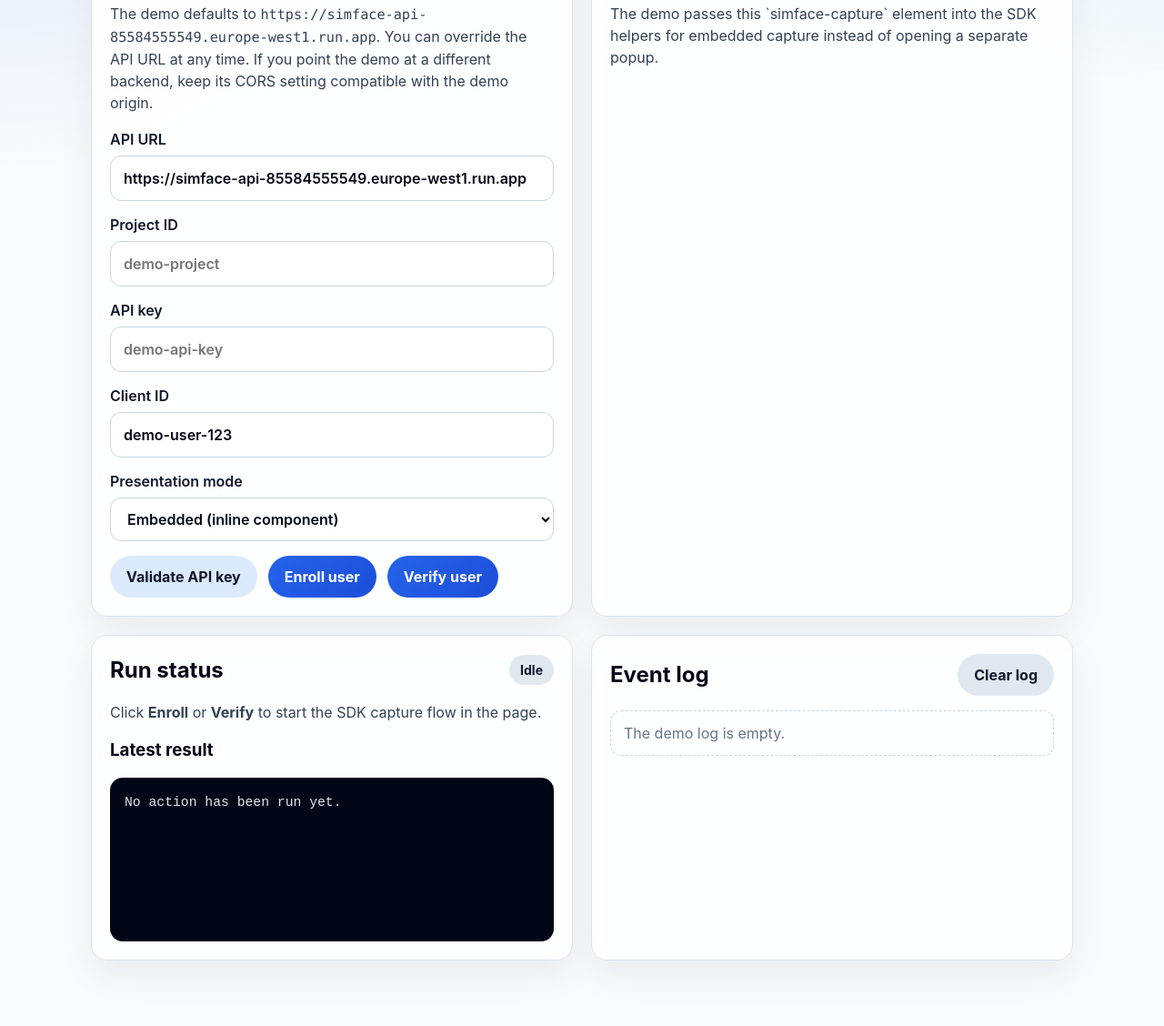
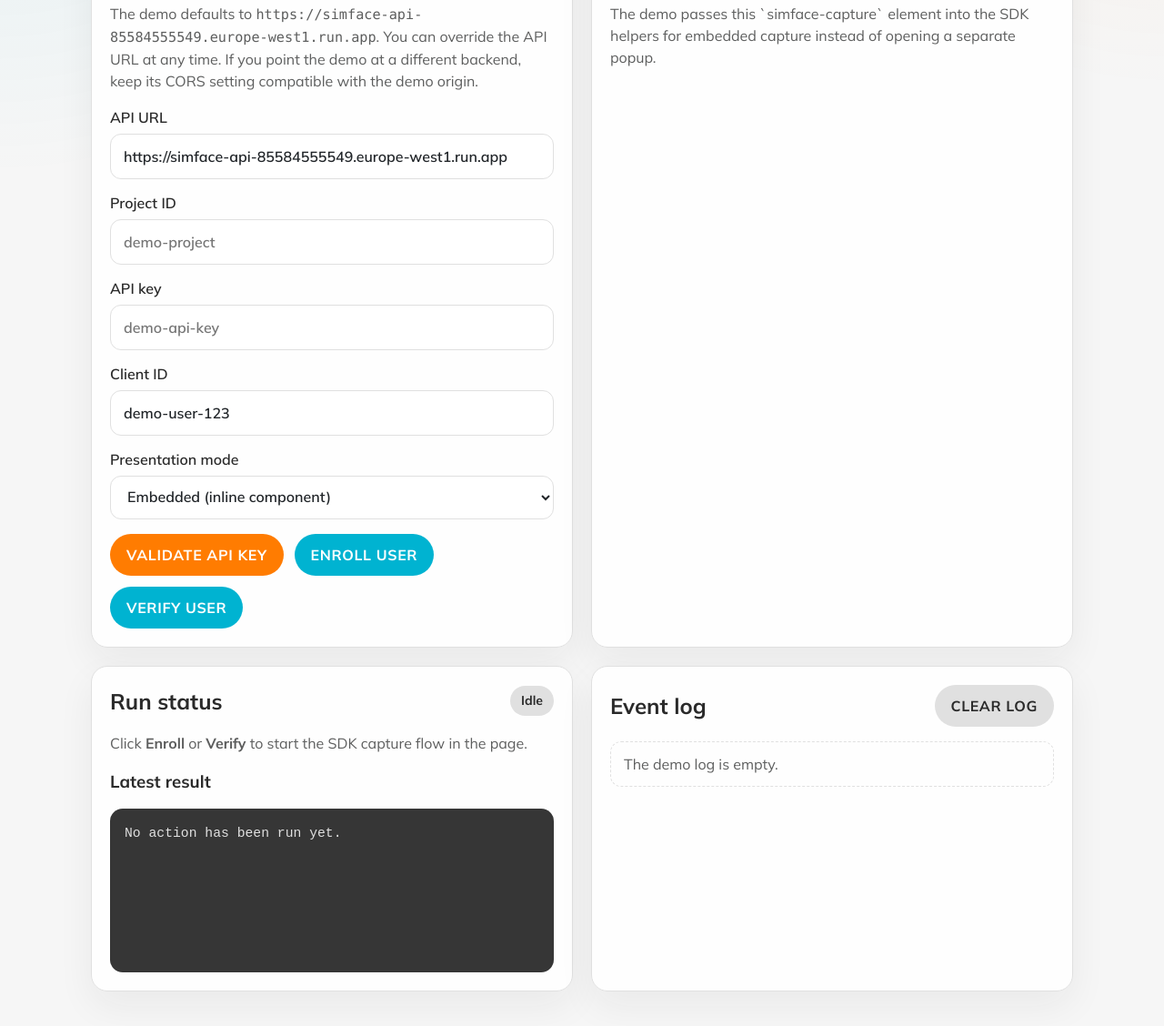
Before and after one commit to Simprints/Biometrics-Simface-SDK, a website built with Vite: page demo/index.html in a window 1280 px wide. Shown: the part 282-1410 px from the top of the page at 91% size. Before the commit the page ends 1386 px from the top, so only its background shows below. Built offline with nearby package versions, Linux system fonts and the light colour scheme.

Commit message:
Update styles and typography for consistency with new UI branding
- Replaced `Inter` with `Mulish` font across the app.
- Updated color palette and background gradients for a more modern look.
- Enhanced button styles with uppercase text transformations.
- Adjusted element spacing, borders, and shadows for improved visual hierarchy.

```diff
--- a/demo/index.html
+++ b/demo/index.html
@@ -3,6 +3,9 @@
   <head>
     <meta charset="UTF-8" />
     <meta name="viewport" content="width=device-width, initial-scale=1.0" />
+    <link rel="preconnect" href="https://fonts.googleapis.com" />
+    <link rel="preconnect" href="https://fonts.gstatic.com" crossorigin />
+    <link href="https://fonts.googleapis.com/css2?family=Mulish:wght@400;600;700;800&display=swap" rel="stylesheet" />
     <title>SimFace Demo</title>
   </head>
   <body>
--- a/demo/src/styles.css
+++ b/demo/src/styles.css
@@ -1,10 +1,10 @@
 :root {
   color-scheme: light;
-  font-family: Inter, ui-sans-serif, system-ui, -apple-system, BlinkMacSystemFont, 'Segoe UI', sans-serif;
+  font-family: 'Mulish', sans-serif;
   line-height: 1.5;
   font-weight: 400;
-  color: #0f172a;
-  background: #f8fafc;
+  color: #212529;
+  background: #F6F6F6;
 }
 
 * {
@@ -15,9 +15,9 @@ body {
   margin: 0;
   min-height: 100vh;
   background:
-    radial-gradient(circle at top left, rgba(37, 99, 235, 0.12), transparent 25%),
-    radial-gradient(circle at top right, rgba(14, 165, 233, 0.12), transparent 20%),
-    #f8fafc;
+    radial-gradient(circle at top left, rgba(0, 179, 209, 0.08), transparent 25%),
+    radial-gradient(circle at top right, rgba(255, 124, 1, 0.06), transparent 20%),
+    #F6F6F6;
 }
 
 code {
@@ -37,7 +37,7 @@ code {
 
 .eyebrow {
   margin: 0 0 8px;
-  color: #2563eb;
+  color: #FF7C01;
   font-size: 0.85rem;
   font-weight: 700;
   letter-spacing: 0.08em;
@@ -48,11 +48,12 @@ h1,
 h2,
 h3 {
   margin: 0;
-  color: #020617;
+  color: #2A2A2A;
 }
 
 .hero h1 {
   font-size: clamp(2rem, 4vw, 2.8rem);
+  font-weight: 800;
   margin-bottom: 12px;
 }
 
@@ -60,7 +61,7 @@ h3 {
 .section-copy {
   margin: 0;
   max-width: 72ch;
-  color: #334155;
+  color: #5D5E5E;
 }
 
 .layout {
@@ -74,10 +75,10 @@ h3 {
   flex-direction: column;
   gap: 16px;
   padding: 20px;
-  border: 1px solid #dbe4f0;
+  border: 1px solid #E0E0E0;
   border-radius: 18px;
   background: rgba(255, 255, 255, 0.92);
-  box-shadow: 0 16px 40px rgba(15, 23, 42, 0.06);
+  box-shadow: 0 16px 40px rgba(42, 42, 42, 0.06);
 }
 
 .card-log,
@@ -94,24 +95,24 @@ h3 {
   display: grid;
   gap: 6px;
   font-weight: 600;
-  color: #0f172a;
+  color: #2A2A2A;
 }
 
 .config-form input,
 .config-form select {
   width: 100%;
   padding: 12px 14px;
-  border: 1px solid #cbd5e1;
+  border: 1px solid #E0E0E0;
   border-radius: 12px;
   background: white;
-  color: #020617;
+  color: #212529;
   font: inherit;
 }
 
 .config-form input:focus,
 .config-form select:focus {
-  outline: 2px solid rgba(37, 99, 235, 0.25);
-  border-color: #2563eb;
+  outline: 2px solid rgba(0, 179, 209, 0.25);
+  border-color: #00B3D1;
 }
 
 .actions {
@@ -126,6 +127,8 @@ h3 {
   padding: 11px 18px;
   font: inherit;
   font-weight: 700;
+  letter-spacing: 0.04em;
+  text-transform: uppercase;
   cursor: pointer;
   transition: transform 0.15s ease, opacity 0.15s ease, background-color 0.15s ease;
 }
@@ -141,17 +144,29 @@ h3 {
 
 .button-primary {
   color: white;
-  background: linear-gradient(135deg, #2563eb, #1d4ed8);
+  background: #00B3D1;
+}
+
+.button-primary:hover:not(:disabled) {
+  background: #009DB8;
 }
 
 .button-secondary {
-  color: #0f172a;
-  background: #dbeafe;
+  color: white;
+  background: #FF7C01;
+}
+
+.button-secondary:hover:not(:disabled) {
+  background: #E06D00;
 }
 
 .button-ghost {
-  color: #0f172a;
-  background: #e2e8f0;
+  color: #2A2A2A;
+  background: #E0E0E0;
+}
+
+.button-ghost:hover:not(:disabled) {
+  background: #D0D0D0;
 }
 
 .status-row {
@@ -171,13 +186,13 @@ h3 {
 }
 
 .status-idle {
-  color: #0f172a;
-  background: #e2e8f0;
+  color: #2A2A2A;
+  background: #E0E0E0;
 }
 
 .status-running {
-  color: #854d0e;
-  background: #fef3c7;
+  color: #E06D00;
+  background: #FFF3E6;
 }
 
 .status-success {
@@ -196,8 +211,8 @@ h3 {
   padding: 16px;
   overflow: auto;
   border-radius: 14px;
-  background: #020617;
-  color: #e2e8f0;
+  background: #363636;
+  color: #E0E0E0;
   font-size: 0.92rem;
 }
 
@@ -212,9 +227,9 @@ h3 {
 
 .event-log-empty {
   padding: 12px 14px;
-  border: 1px dashed #cbd5e1;
+  border: 1px dashed #E0E0E0;
   border-radius: 12px;
-  color: #64748b;
+  color: #5D5E5E;
 }
 
 .event-item {
@@ -222,14 +237,14 @@ h3 {
   padding: 12px 14px;
   border-left: 4px solid transparent;
   border-radius: 12px;
-  background: #f8fafc;
-  color: #0f172a;
+  background: #F6F6F6;
+  color: #212529;
   white-space: pre-wrap;
   word-break: break-word;
 }
 
 .event-item-info {
-  border-left-color: #2563eb;
+  border-left-color: #00B3D1;
 }
 
 .event-item-success {
```
Also changed, not shown: src/components/simface-capture.ts (+26 -24 lines).
